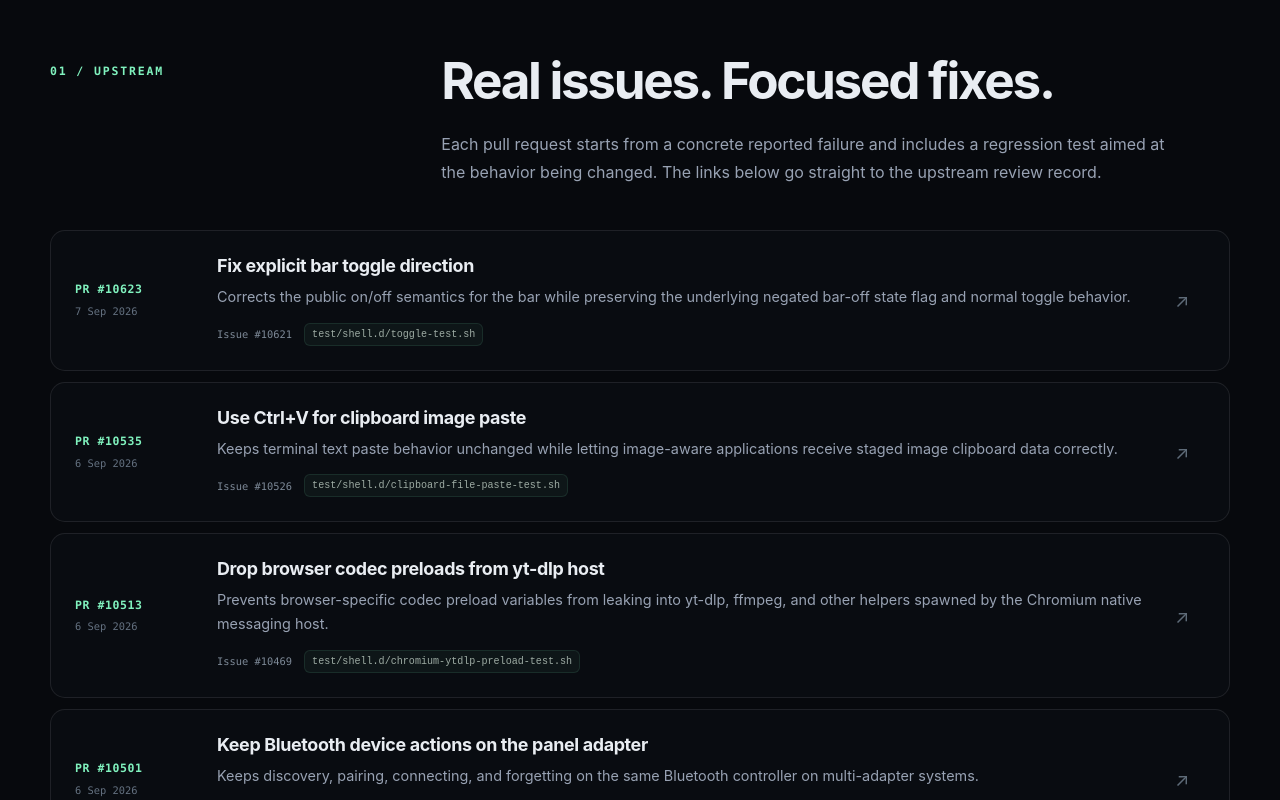
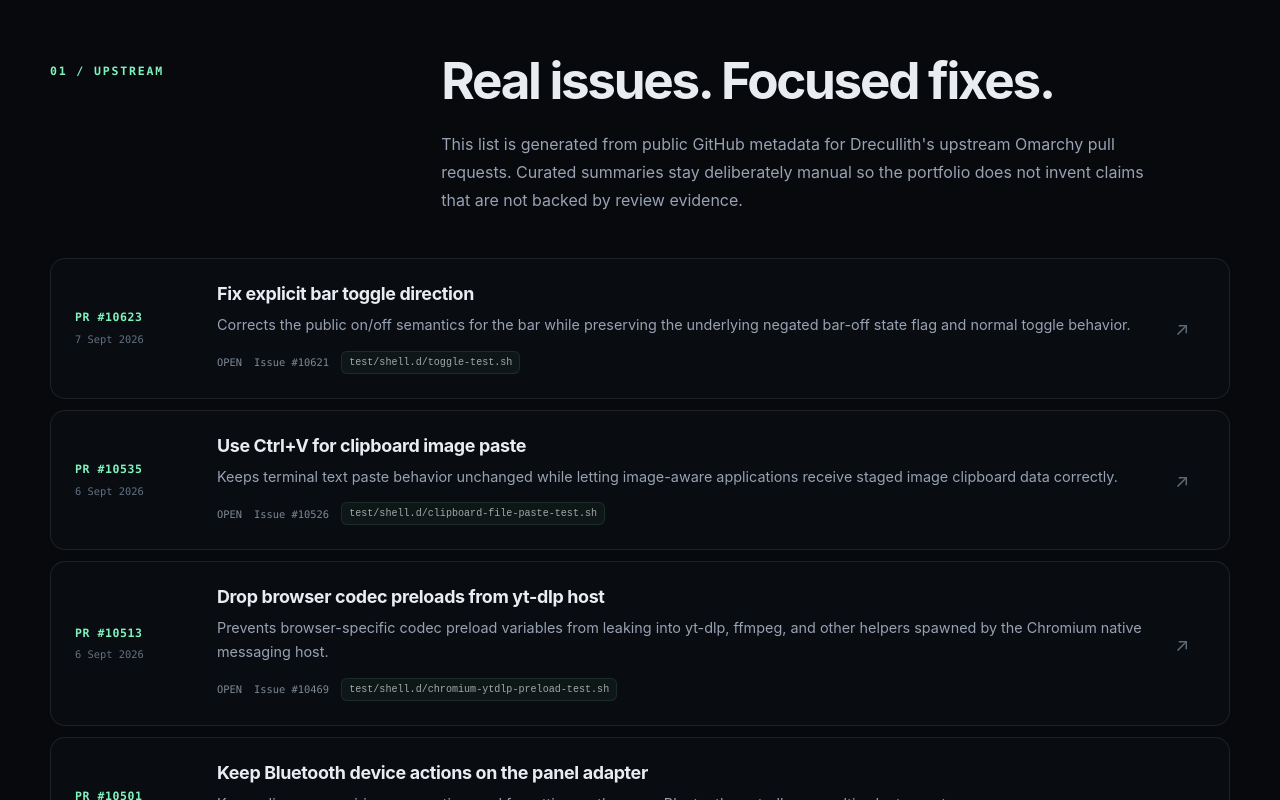
Before and after one commit to Drecullith/DrecSec, a React (Vite) app: page /projects/omarchy-contributions in a window 1280 px wide. Shown: the part 960-1760 px from the top of the page. Built offline with nearby package versions, Linux system fonts and the light colour scheme.

Commit message:
feat: automate public Omarchy evidence sync

```diff
--- /dev/null
+++ b/src/data/omarchy.generated.ts
@@ -0,0 +1,22 @@
+// Generated seed from PUBLIC GitHub PR metadata. The scheduled sync replaces this file.
+// Do not place secrets or private-account data in this file.
+
+export type OmarchyPullRequest = {
+  number: number
+  title: string
+  state: 'open' | 'merged' | 'closed'
+  createdAt: string
+  updatedAt: string
+  href: string
+  issue: string | null
+  test: string | null
+}
+
+export const omarchyPullRequests: OmarchyPullRequest[] = [
+  { number: 10623, title: 'Fix explicit bar toggle direction', state: 'open', createdAt: '2026-09-07T00:00:00Z', updatedAt: '2026-09-07T00:00:00Z', href: 'https://github.com/omacom/omarchy/pull/10623', issue: '#10621', test: 'test/shell.d/toggle-test.sh' },
+  { number: 10535, title: 'Use Ctrl+V for clipboard image paste', state: 'open', createdAt: '2026-09-06T00:00:00Z', updatedAt: '2026-09-06T00:00:00Z', href: 'https://github.com/omacom/omarchy/pull/10535', issue: '#10526', test: 'test/shell.d/clipboard-file-paste-test.sh' },
+  { number: 10513, title: 'Drop browser codec preloads from yt-dlp host', state: 'open', createdAt: '2026-09-06T00:00:00Z', updatedAt: '2026-09-06T00:00:00Z', href: 'https://github.com/omacom/omarchy/pull/10513', issue: '#10469', test: 'test/shell.d/chromium-ytdlp-preload-test.sh' },
+  { number: 10501, title: 'Keep Bluetooth device actions on the panel adapter', state: 'open', createdAt: '2026-09-06T00:00:00Z', updatedAt: '2026-09-06T00:00:00Z', href: 'https://github.com/omacom/omarchy/pull/10501', issue: '#10479', test: 'test/shell.d/bluetooth-multi-adapter-test.sh' },
+  { number: 10497, title: 'Restore GVfs mounts after system resume', state: 'open', createdAt: '2026-09-06T00:00:00Z', updatedAt: '2026-09-06T00:00:00Z', href: 'https://github.com/omacom/omarchy/pull/10497', issue: '#10450', test: 'test/shell.d/unmount-fuse-test.sh' },
+  { number: 10490, title: 'Scope 1Password floating geometry to main window', state: 'open', createdAt: '2026-09-06T00:00:00Z', updatedAt: '2026-09-06T00:00:00Z', href: 'https://github.com/omacom/omarchy/pull/10490', issue: '#9904', test: 'test/shell.d/hyprland-1password-rules-test.sh' },
+]
--- a/src/pages/OmarchyContributionsPage.tsx
+++ b/src/pages/OmarchyContributionsPage.tsx
@@ -1,62 +1,15 @@
 import { useEffect } from 'react'
 import { SectionHeading } from '../components/SectionHeading'
+import { omarchyPullRequests } from '../data/omarchy.generated'
 
-const pullRequests = [
-  {
-    number: 10623,
-    date: '7 Sep 2026',
-    title: 'Fix explicit bar toggle direction',
-    summary: 'Corrects the public on/off semantics for the bar while preserving the underlying negated bar-off state flag and normal toggle behavior.',
-    test: 'test/shell.d/toggle-test.sh',
-    issue: '#10621',
-    href: 'https://github.com/omacom/omarchy/pull/10623',
-  },
-  {
-    number: 10535,
-    date: '6 Sep 2026',
-    title: 'Use Ctrl+V for clipboard image paste',
-    summary: 'Keeps terminal text paste behavior unchanged while letting image-aware applications receive staged image clipboard data correctly.',
-    test: 'test/shell.d/clipboard-file-paste-test.sh',
-    issue: '#10526',
-    href: 'https://github.com/omacom/omarchy/pull/10535',
-  },
-  {
-    number: 10513,
-    date: '6 Sep 2026',
-    title: 'Drop browser codec preloads from yt-dlp host',
-    summary: 'Prevents browser-specific codec preload variables from leaking into yt-dlp, ffmpeg, and other helpers spawned by the Chromium native messaging host.',
-    test: 'test/shell.d/chromium-ytdlp-preload-test.sh',
-    issue: '#10469',
-    href: 'https://github.com/omacom/omarchy/pull/10513',
-  },
-  {
-    number: 10501,
-    date: '6 Sep 2026',
-    title: 'Keep Bluetooth device actions on the panel adapter',
-    summary: 'Keeps discovery, pairing, connecting, and forgetting on the same Bluetooth controller on multi-adapter systems.',
-    test: 'test/shell.d/bluetooth-multi-adapter-test.sh',
-    issue: '#10479',
-    href: 'https://github.com/omacom/omarchy/pull/10501',
-  },
-  {
-    number: 10497,
-    date: '6 Sep 2026',
-    title: 'Restore GVfs mounts after system resume',
-    summary: 'Moves delayed GVfs recovery into a transient systemd unit so the recovery survives sleep-hook cgroup teardown after resume.',
-    test: 'test/shell.d/unmount-fuse-test.sh',
-    issue: '#10450',
-    href: 'https://github.com/omacom/omarchy/pull/10497',
-  },
-  {
-    number: 10490,
-    date: '6 Sep 2026',
-    title: 'Scope 1Password floating geometry to main window',
-    summary: 'Separates class-wide privacy protection from generic floating geometry so fixed-size browser unlock popups are not forced into main-window dimensions.',
-    test: 'test/shell.d/hyprland-1password-rules-test.sh',
-    issue: '#9904',
-    href: 'https://github.com/omacom/omarchy/pull/10490',
-  },
-]
+const summaries: Record<number, string> = {
+  10623: 'Corrects the public on/off semantics for the bar while preserving the underlying negated bar-off state flag and normal toggle behavior.',
+  10535: 'Keeps terminal text paste behavior unchanged while letting image-aware applications receive staged image clipboard data correctly.',
+  10513: 'Prevents browser-specific codec preload variables from leaking into yt-dlp, ffmpeg, and other helpers spawned by the Chromium native messaging host.',
+  10501: 'Keeps discovery, pairing, connecting, and forgetting on the same Bluetooth controller on multi-adapter systems.',
+  10497: 'Moves delayed GVfs recovery into a transient systemd unit so the recovery survives sleep-hook cgroup teardown after resume.',
+  10490: 'Separates class-wide privacy protection from generic floating geometry so fixed-size browser unlock popups are not forced into main-window dimensions.',
+}
 
 const tools = [
   {
@@ -77,10 +30,16 @@ const tools = [
   },
 ]
 
+function formatDate(value: string) {
+  return new Intl.DateTimeFormat('en-GB', { day: 'numeric', month: 'short', year: 'numeric', timeZone: 'UTC' }).format(new Date(value))
+}
+
 export function OmarchyContributionsPage() {
   useEffect(() => {
     document.title = 'Omarchy Contributions — DrecSec'
   }, [])
+
+  const testedFixes = omarchyPullRequests.filter((pr) => pr.test).length
 
   return (
     <main className="case-study">
@@ -96,9 +55,9 @@ export function OmarchyContributionsPage() {
           <a className="button secondary" href="#upstream">See upstream PRs ↓</a>
         </div>
         <div className="case-stat-grid" aria-label="Contribution snapshot">
-          <div className="case-stat"><strong>6</strong><span>upstream PRs submitted</span></div>
-          <div className="case-stat"><strong>2</strong><span>finished public utilities</span></div>
-          <div className="case-stat"><strong>6</strong><span>regression-tested fixes</span></div>
+          <div className="case-stat"><strong>{omarchyPullRequests.length}</strong><span>upstream PRs submitted</span></div>
+          <div className="case-stat"><strong>{tools.length}</strong><span>finished public utilities</span></div>
+          <div className="case-stat"><strong>{testedFixes}</strong><span>regression-tested fixes</span></div>
         </div>
       </section>
 
@@ -106,16 +65,20 @@ export function OmarchyContributionsPage() {
         <SectionHeading
           kicker="01 / Upstream"
           title="Real issues. Focused fixes."
-          body="Each pull request starts from a concrete reported failure and includes a regression test aimed at the behavior being changed. The links below go straight to the upstream review record."
+          body="This list is generated from public GitHub metadata for Drecullith's upstream Omarchy pull requests. Curated summaries stay deliberately manual so the portfolio does not invent claims that are not backed by review evidence."
         />
         <div className="case-pr-list">
-          {pullRequests.map((pr) => (
+          {omarchyPullRequests.map((pr) => (
             <a className="case-pr-card" href={pr.href} target="_blank" rel="noreferrer" key={pr.number}>
-              <div className="case-pr-id"><strong>PR #{pr.number}</strong><span>{pr.date}</span></div>
+              <div className="case-pr-id"><strong>PR #{pr.number}</strong><span>{formatDate(pr.createdAt)}</span></div>
               <div className="case-pr-copy">
                 <h3>{pr.title}</h3>
-                <p>{pr.summary}</p>
-                <div className="case-pr-meta"><span>Issue {pr.issue}</span><code>{pr.test}</code></div>
+                <p>{summaries[pr.number] ?? 'Public upstream contribution by Drecullith. Open the review trail for the issue context, diff, tests, and maintainer discussion.'}</p>
+                <div className="case-pr-meta">
+                  <span>{pr.state.toUpperCase()}</span>
+                  {pr.issue ? <span>Issue {pr.issue}</span> : null}
+                  {pr.test ? <code>{pr.test}</code> : null}
+                </div>
               </div>
               <span className="case-pr-arrow" aria-hidden="true">↗</span>
             </a>
```
Also changed, not shown: scripts/check-production-security.mjs (added, +59 -0 lines), scripts/sync-omarchy.mjs (added, +57 -0 lines).
